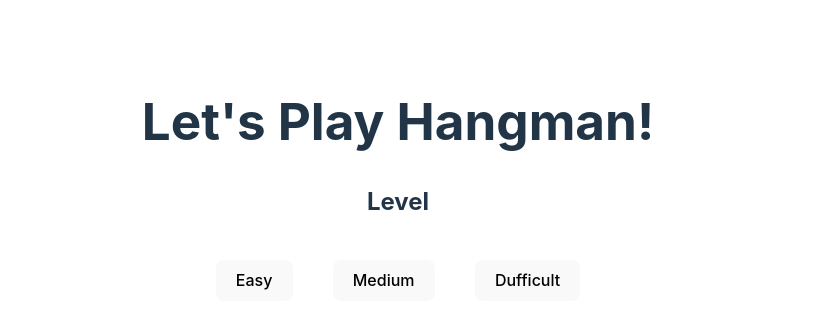
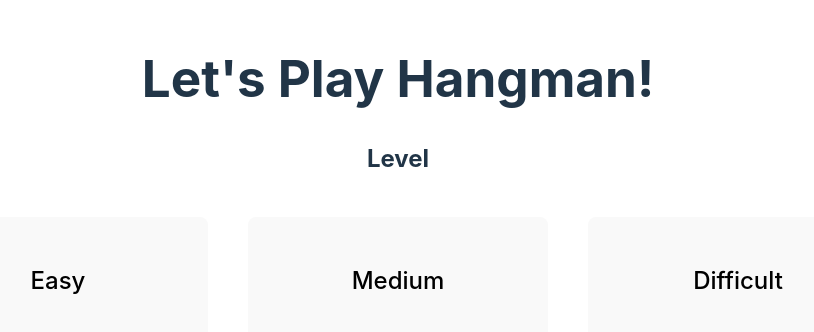
Before and after one commit to leonsuaren/hangman, a React (Vite) app in the folder client/: page / in a window 1280 px wide. Shown: the part 210-542 px from the top of the page, without its empty margins (242-1056 px from the left). Built offline with nearby package versions, Linux system fonts and the light colour scheme.

Commit message:
added some basic style to the buttons

```diff
--- a/client/src/index.css
+++ b/client/src/index.css
@@ -35,10 +35,14 @@ h1 {
   line-height: 1.1;
 }
 
+span {
+  font-size: 1.5rem;
+}
+
 button {
   border-radius: 8px;
   border: 1px solid transparent;
-  padding: 0.6em 1.2em;
+  padding: 3em 3em;
   font-size: 1em;
   font-weight: 500;
   font-family: inherit;
@@ -46,6 +50,7 @@ button {
   cursor: pointer;
   transition: border-color 0.25s;
   margin: 20px;
+  width: 300px;
 }
 button:hover {
   border-color: #646cff;
--- a/client/src/views/game-start/GameStart.tsx
+++ b/client/src/views/game-start/GameStart.tsx
@@ -12,13 +12,13 @@ const GameStart: FC<GameStartProps> = ({ onSelectLevel }) => {
       <h1>Let's Play Hangman!</h1>
       <h2>Level</h2>
       <Link to={"/board"}>
-        <button onClick={() => onSelectLevel("Easy")}>Easy</button>
+        <button onClick={() => onSelectLevel("Easy")}><span>Easy</span></button>
       </Link>
       <Link to={"/board"}>
-        <button onClick={() => onSelectLevel("Medium")}>Medium</button>
+        <button onClick={() => onSelectLevel("Medium")}><span>Medium</span></button>
       </Link>
       <Link to={"/board"}>
-        <button onClick={() => onSelectLevel("Difficult")}>Dufficult</button>
+        <button onClick={() => onSelectLevel("Difficult")}><span>Difficult</span></button>
       </Link>
     </>
   );
```
